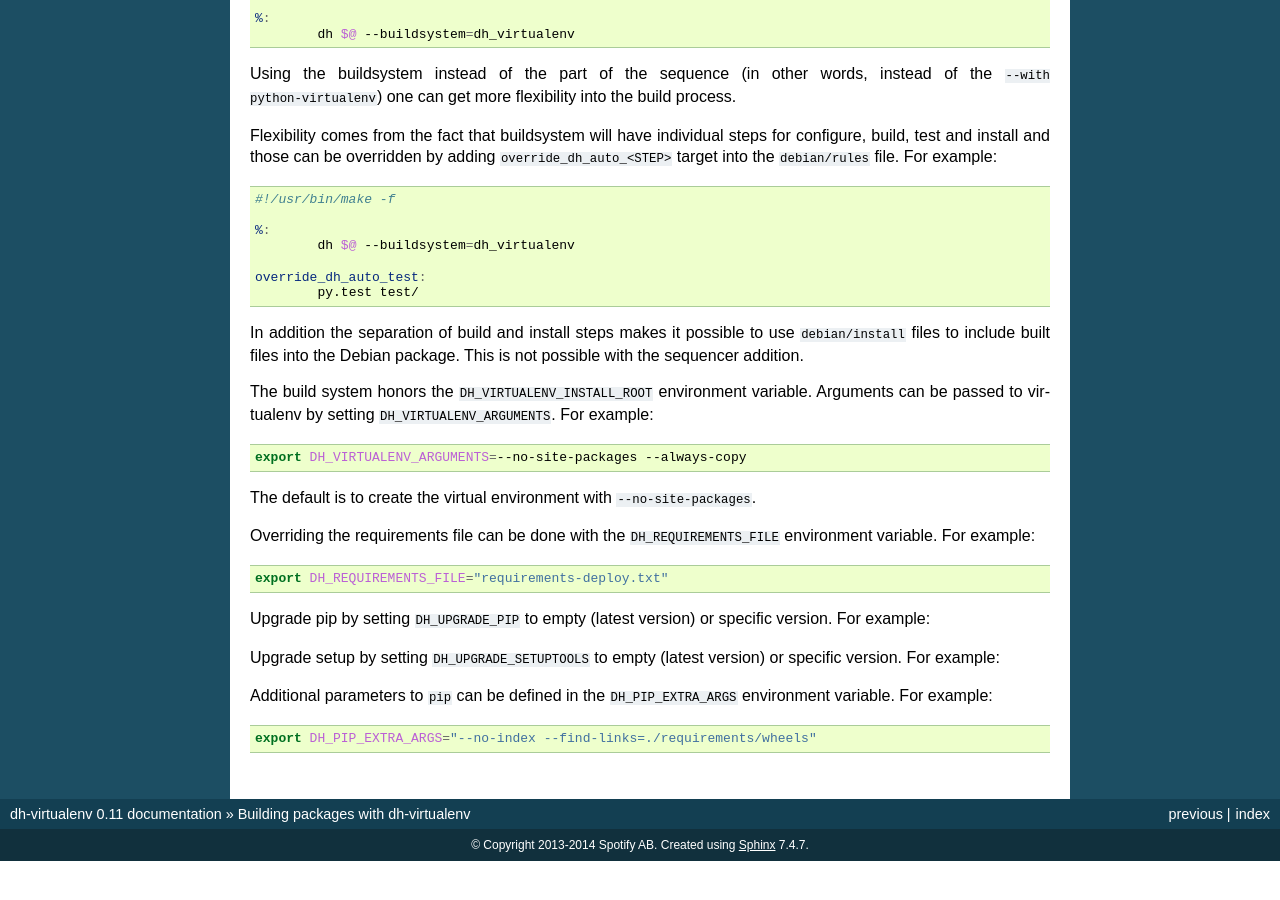
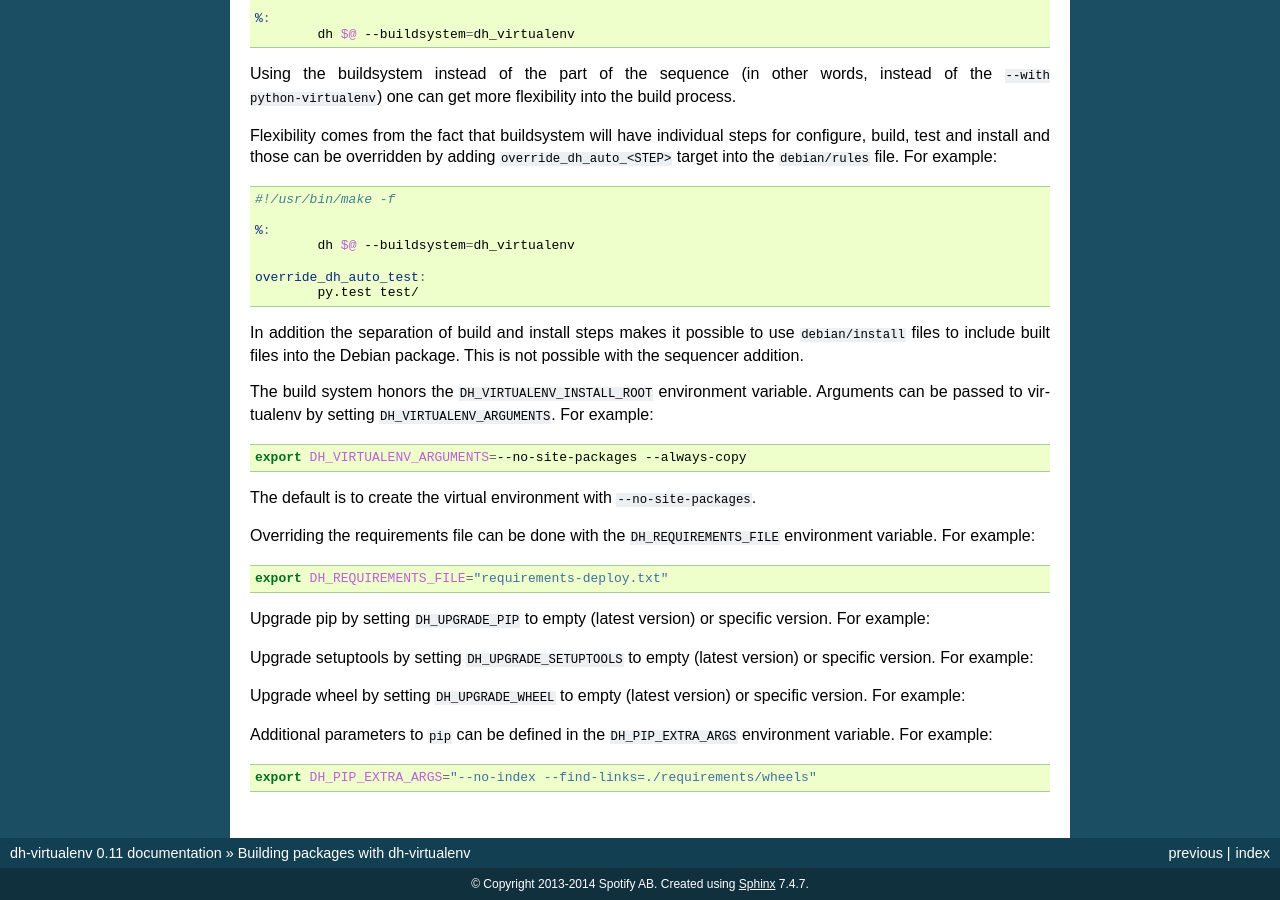
Before and after one commit to spotify/dh-virtualenv, a Sphinx documentation site: the page built from doc/usage.rst, in a window 1280 px wide and 900 px high, scrolled down 3209 px. Built offline with Sphinx 7.4.7, drawn with Linux system fonts in a browser that asks for light colours; before the commit the page ends 4070 px from its top, so only the background shows below that.

Commit message:
add DH_UPGRADE_WHEEL

```diff
--- a/doc/usage.rst
+++ b/doc/usage.rst
@@ -274,10 +274,15 @@ Upgrade pip  by setting ``DH_UPGRADE_PIP`` to empty (latest version) or  specifi
   export DH_UPGRADE_PIP=8.1.2
 
 
-Upgrade setup  by setting ``DH_UPGRADE_SETUPTOOLS`` to empty (latest version) or  specific version. For example:
+Upgrade setuptools  by setting ``DH_UPGRADE_SETUPTOOLS`` to empty (latest version) or  specific version. For example:
 
 .. code-block::make
   export DH_UPGRADE_SETUPTOOLS=
+
+Upgrade wheel  by setting ``DH_UPGRADE_WHEEL`` to empty (latest version) or  specific version. For example:
+
+.. code-block::make
+  export DH_UPGRADE_WHEEL=
 
 
 Additional parameters to ``pip`` can be defined in the ``DH_PIP_EXTRA_ARGS`` environment
```
Also changed, not shown: 1 other file.
